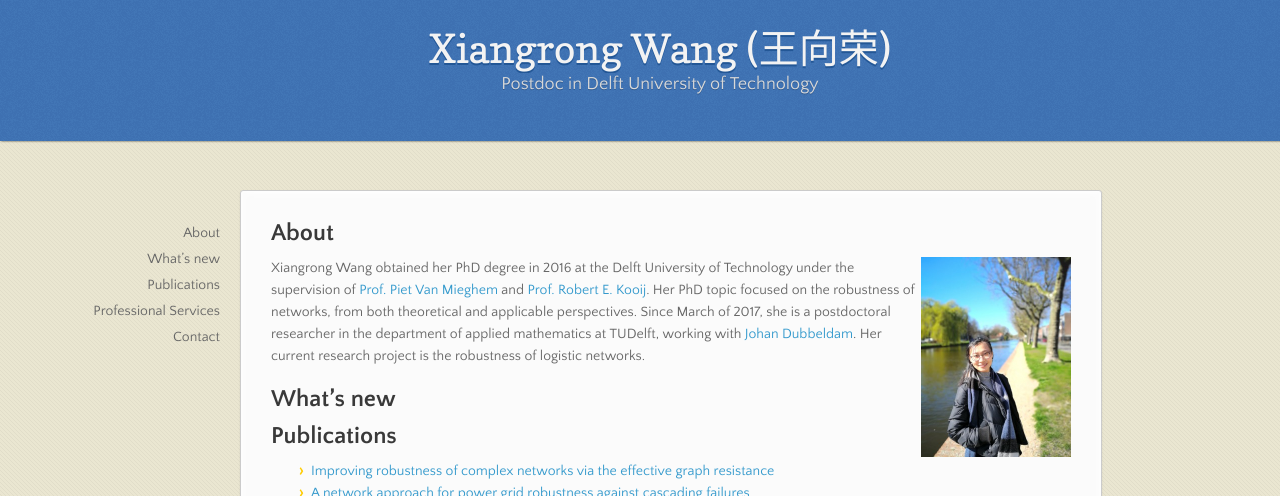
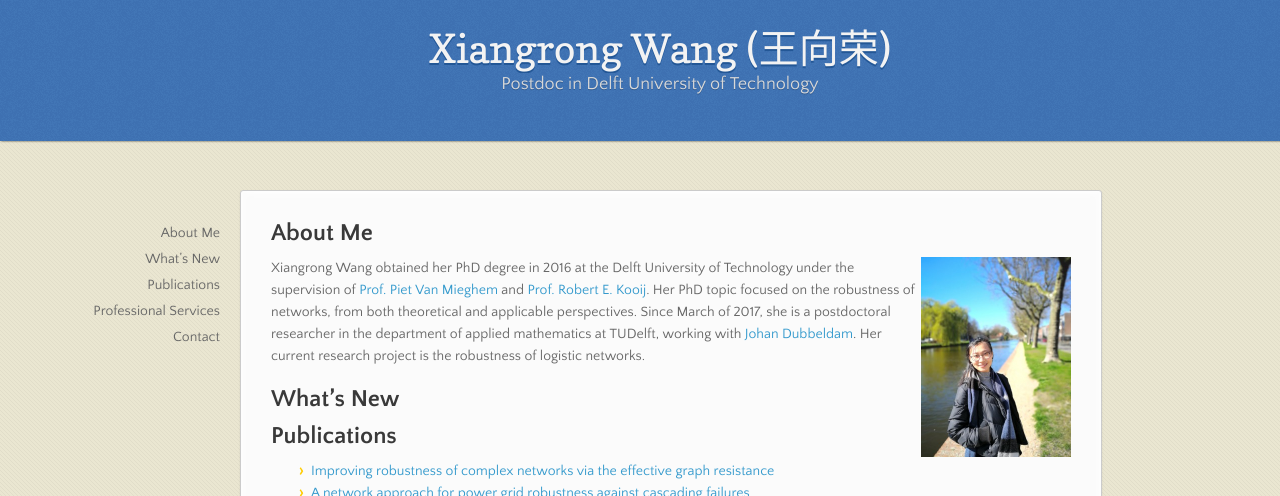
Before and after one commit to xiangrongwang/xiangrongwang.github.io, a Jekyll site: the page built from index.md, in a window 1280 px wide. Shown: the top 496 px of the page. Built offline with Jekyll 4.4.1, drawn with Linux system fonts in a browser that asks for light colours; nearby versions of some CDN libraries; our own code applies the rules of GitHub Pages for plain Markdown files.

```diff
--- a/index.md
+++ b/index.md
@@ -1,10 +1,10 @@
-## About
+## About Me
 
 <img align="right" width='150' src="xiangrong.jpeg">
 Xiangrong Wang obtained her PhD degree in 2016 at the Delft University of Technology under the supervision of [Prof. Piet Van Mieghem](https://www.nas.ewi.tudelft.nl/people/Piet/) and [Prof. Robert E. Kooij](https://www.nas.ewi.tudelft.nl/people/Rob/).
 Her PhD topic focused on the robustness of networks,  from both theoretical and applicable perspectives. Since March of 2017, she is a postdoctoral researcher in the department of applied mathematics at TUDelft, working with [Johan Dubbeldam](http://ta.twi.tudelft.nl/dv/users/dubbel/).  Her current research project is the robustness of logistic networks.
 
-## What's new
+## What's New
 
 ## Publications
 - [Improving robustness of complex networks via the effective graph resistance](https://link.springer.com/article/10.1140/epjb/e2014-50276-0)
```
